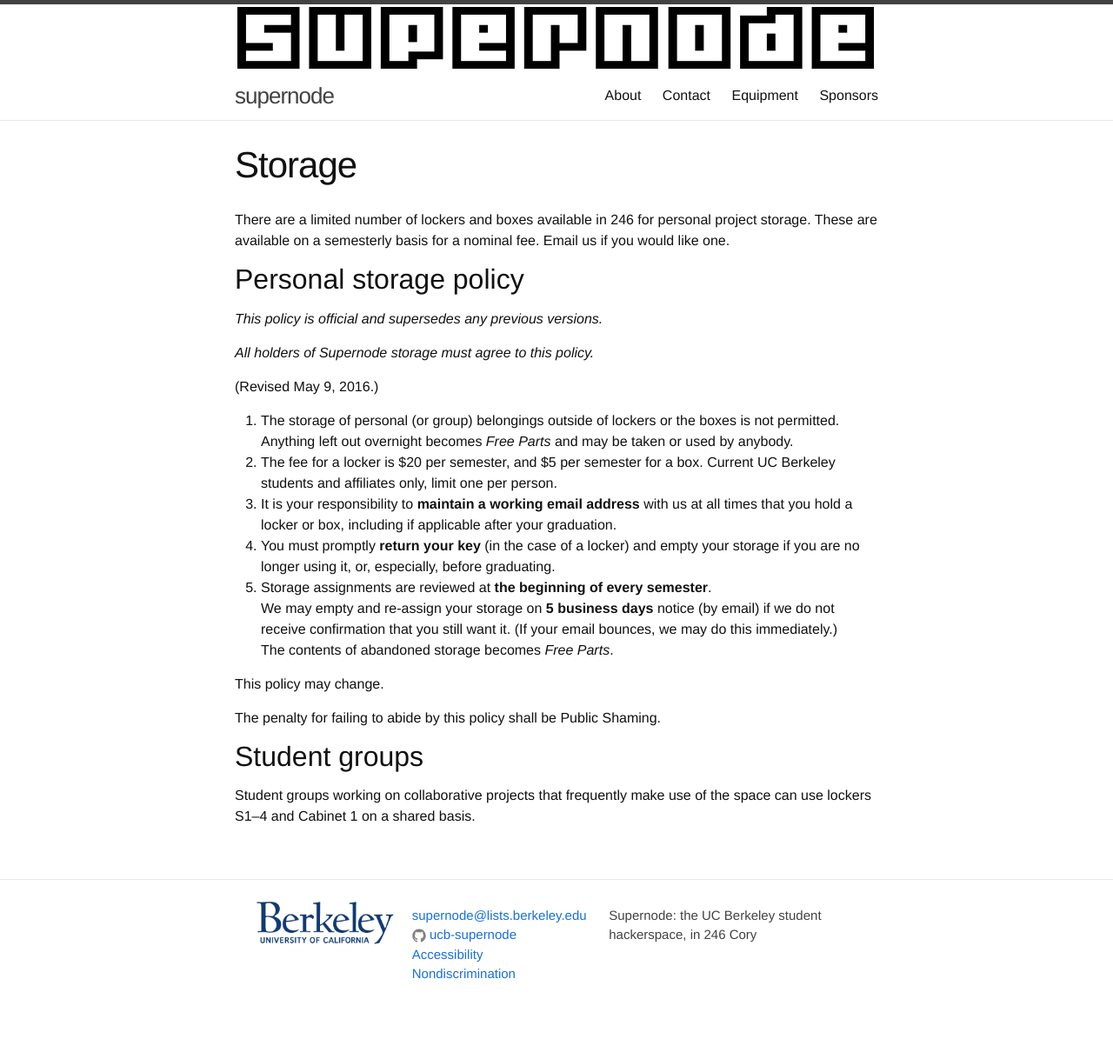
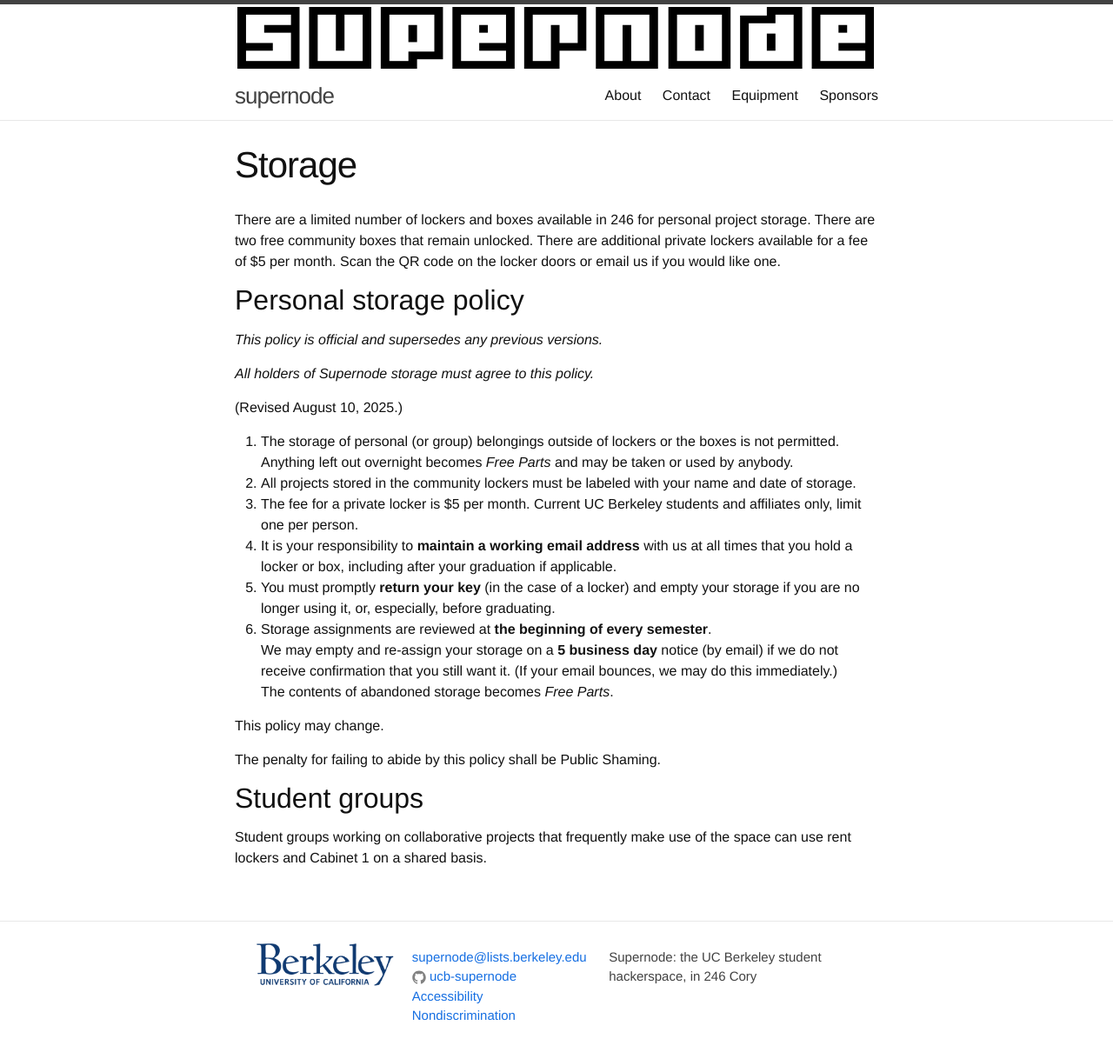
Before and after one commit to ucb-supernode/website, a Jekyll site: the page built from storage.md, in a window 1280 px wide. Shown: the whole page at 87% size. Built offline with Jekyll 4.4.1, drawn with Linux system fonts in a browser that asks for light colours; before the commit the page ends 1162 px from its top, so only the background shows below that.

Commit message:
Update storage policy
add community locker information
update pricing to $5 per month

```diff
--- a/storage.md
+++ b/storage.md
@@ -6,8 +6,9 @@
 ---
 
 There are a limited number of lockers and boxes available in 246 for personal
-project storage. These are available on a semesterly basis for a nominal fee.
-Email us if you would like one.
+project storage. There are two free community boxes that remain unlocked.
+There are additional private lockers available for a fee of $5 per month.
+Scan the QR code on the locker doors or email us if you would like one.
 
 
 Personal storage policy
@@ -16,18 +17,19 @@
 
 *All holders of Supernode storage must agree to this policy.*
 
-(Revised May 9, 2016.)
+(Revised August 10, 2025.)
 
 1. The storage of personal (or group) belongings outside of lockers or the boxes
    is not permitted. \\
    Anything left out overnight becomes *Free Parts* and may be taken or used by anybody.
-1. The fee for a locker is $20 per semester, and $5 per semester for a box. Current UC Berkeley students and affiliates only, limit one per person.
+1. All projects stored in the community lockers must be labeled with your name and date of storage.
+1. The fee for a private locker is $5 per month. Current UC Berkeley students and affiliates only, limit one per person.
 1. It is your responsibility to **maintain a working email address** with us at all times
-   that you hold a locker or box, including if applicable after your graduation.
+   that you hold a locker or box, including after your graduation if applicable.
 1. You must promptly **return your key** (in the case of a locker) and empty your storage
    if you are no longer using it, or, especially, before graduating.
 1. Storage assignments are reviewed at **the beginning of every semester**. \\
-   We may empty and re-assign your storage on **5 business days** notice (by email) if we do not
+   We may empty and re-assign your storage on a **5 business day** notice (by email) if we do not
    receive confirmation that you still want it.
    (If your email bounces, we may do this immediately.) \\
    The contents of abandoned storage becomes *Free Parts*.
@@ -40,4 +42,4 @@
 Student groups
 ----------------
 Student groups working on collaborative projects that frequently make use
-of the space can use lockers S1--4 and Cabinet 1 on a shared basis.
+of the space can use rent lockers and Cabinet 1 on a shared basis.
```
Also changed, not shown: about.md (+8 -11 lines).
